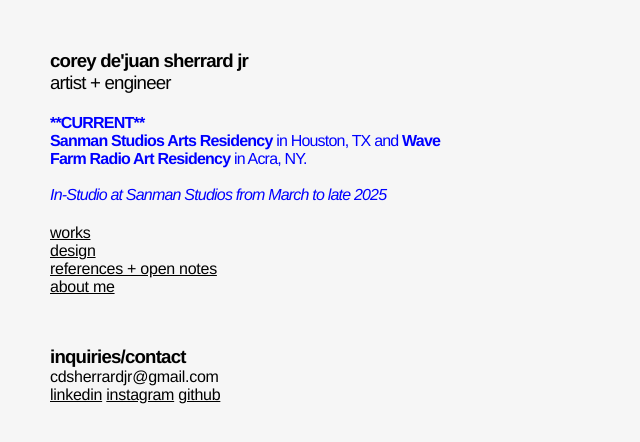
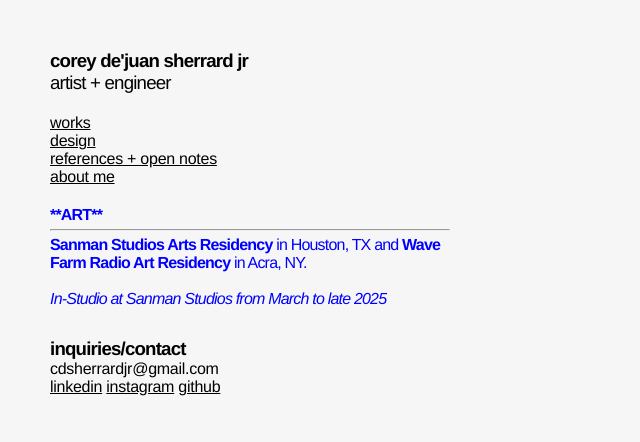
Before and after one commit to cds-j/cds-j-site, a React (Create React App) app: page / in a window 1280 px wide. Shown: the top 442 px of the page, without its empty margins (0-640 px from the left). Built offline with nearby package versions, Linux system fonts and the light colour scheme.

Commit message:
Updated open notes and header

```diff
--- a/src/components/_header.js
+++ b/src/components/_header.js
@@ -22,8 +22,10 @@
       <header>
         <h1>corey de'juan sherrard jr</h1>
         <h2>artist + engineer</h2>
+        <Nav/>
         <div id="update">
-          <h3>**CURRENT**</h3>
+          <h3>**ART**</h3>
+          <hr/>
           <h4>
             <b>Sanman Studios Arts Residency</b> in Houston, TX and
             <b> Wave Farm Radio Art Residency</b> in Acra, NY.<br/><br/>
@@ -31,7 +33,7 @@
           </h4>
         </div>
       </header>
-      <Nav/>
+
     </div>
   )
 }
--- a/src/components/_opennotes.js
+++ b/src/components/_opennotes.js
@@ -35,6 +35,23 @@
             <li><a href="https://brainfeeder.bandcamp.com/" target="_blank" rel="noreferrer"><b>Brainfeeder Records</b></a></li>
           </ol>
         </div>
+
+        <hr/><br/>
+
+        <div>
+          <h3><a href="https://www.youtube.com/@photodirect" target="_blank" rel="noreferrer">PHOTODIRECT</a></h3>
+          <p>Alex Harsley's YouTube channel... Archival footage of NY arts/black arts through the 80s up until the 2010s</p>
+          <iframe width="560" height="315" src="https://www.youtube.com/embed/kqMkBysqHZc?si=xkJw3r_9YxY7rTg1" title="YouTube video player" frameborder="0" allow="accelerometer; autoplay; clipboard-write; encrypted-media; gyroscope; picture-in-picture; web-share" referrerpolicy="strict-origin-when-cross-origin" allowfullscreen></iframe>
+          <iframe width="560" height="315" src="https://www.youtube.com/embed/WHCDT_79Ax8?si=oljtq64qqsjaevk1" title="YouTube video player" frameborder="0" allow="accelerometer; autoplay; clipboard-write; encrypted-media; gyroscope; picture-in-picture; web-share" referrerpolicy="strict-origin-when-cross-origin" allowfullscreen></iframe>
+        </div>
+
+        <hr/><br/>
+
+        <div>
+          <h3>LTJ BUKEM + MC CONRAD ★ BBC RADIO ONE ESSENTIAL MIX</h3>
+          <p>One of my favorite mixes</p>
+          <iframe width="560" height="315" src="https://www.youtube.com/embed/9LdQz52vSyM?si=67n2sfH29zP1qmfD" title="YouTube video player" frameborder="0" allow="accelerometer; autoplay; clipboard-write; encrypted-media; gyroscope; picture-in-picture; web-share" referrerpolicy="strict-origin-when-cross-origin" allowfullscreen></iframe>
+        </div>
       </div>
     </div>
   )
--- a/src/styles/header.css
+++ b/src/styles/header.css
@@ -13,6 +13,27 @@
   border-radius: 10px;
 }
 
+#performance-updates {
+  color: green;
+  margin-top: 20px;
+  max-width: 400px;
+  transition: background-color 150ms ease;
+  transition: padding 150ms ease;
+}
+
+#performance-updates:hover {
+  color: white;
+  background-color: green;
+  padding: 10px;
+  border-radius: 10px;
+}
+
+#performance-updates hr,
+#update hr {
+  margin: 5px 0px;
+  color: green;
+}
+
 nav ul {
   margin: 20px 0px;
 }
```
